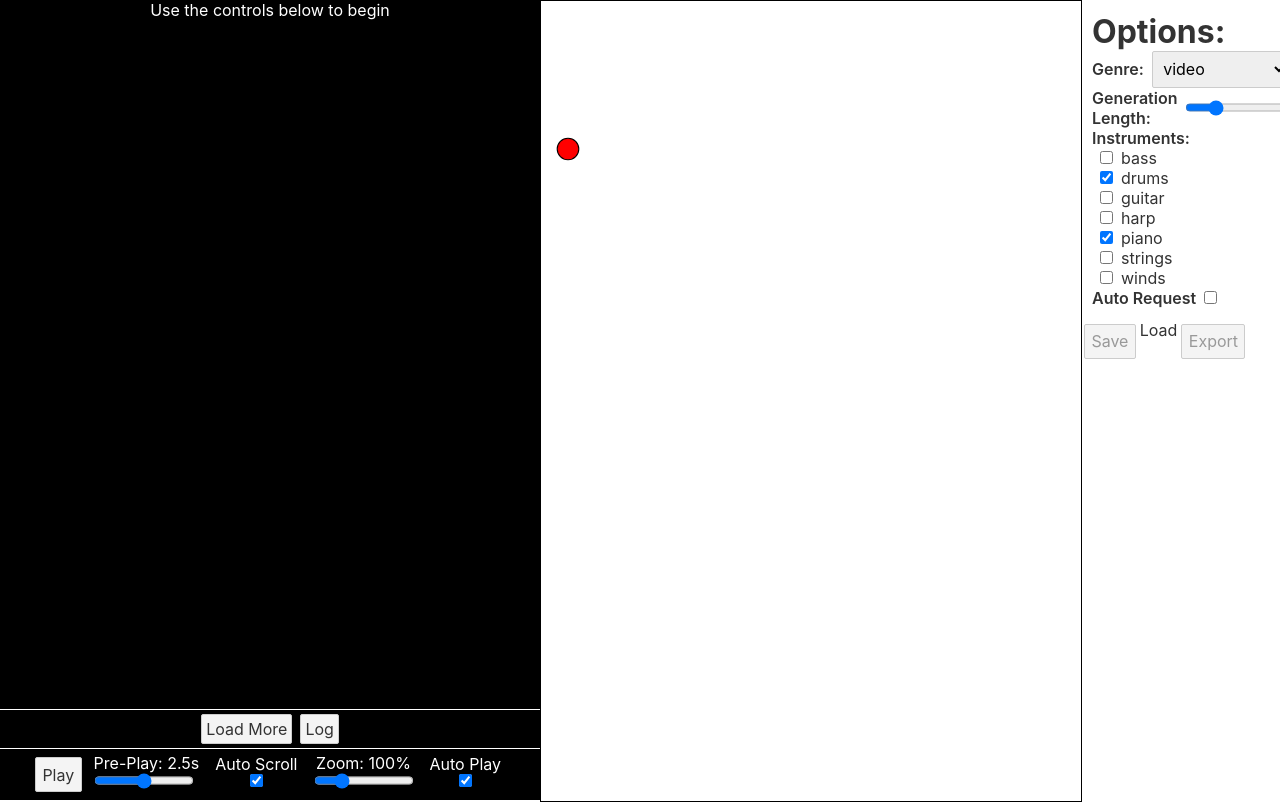
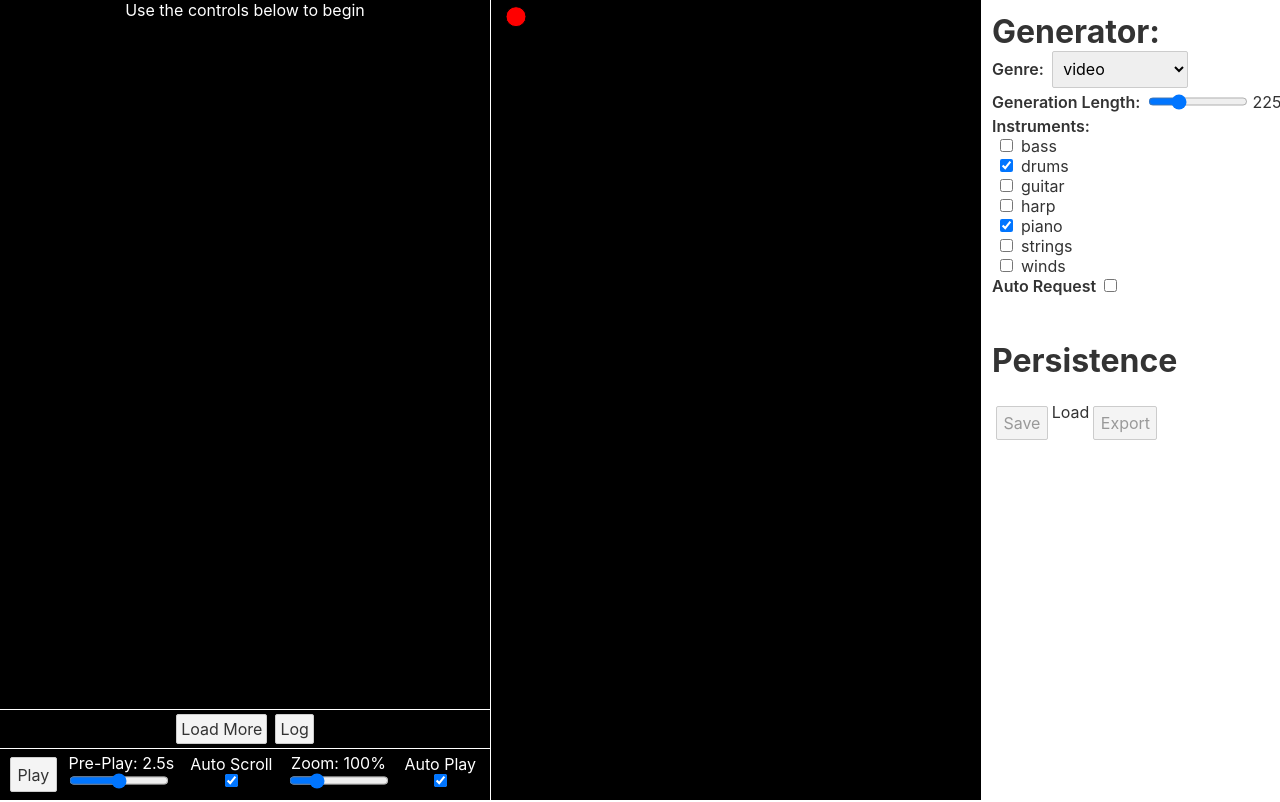
Before and after one commit to stevenwaterman/musetree, a Svelte app: page / in a window 1280 px wide. Shown: the top 802 px of the page. Built offline with nearby package versions, Linux system fonts and the light colour scheme; what retry-axios would draw is missing.

Commit message:
Black background

```diff
--- a/src/App.svelte
+++ b/src/App.svelte
@@ -10,7 +10,7 @@
 <style>
   .columns {
     display: grid;
-    grid-template-columns: 1fr 1fr 200px;
+    grid-template-columns: 1fr 1fr 300px;
     grid-template-rows: auto;
     width: 100vw;
     height: 100vh;
@@ -33,16 +33,13 @@
 
 <div class="columns">
   <div class="col">
-  <!-- 1 -->
     <Track />
     <TrackControls />
   </div>
   <div class="col">
-  <!-- 2 -->
     <TreeVis />
   </div>
   <div class="col">
-  <!-- 3 -->
     <GenerationOptions />
     <PersistenceOptions />
   </div>
--- a/src/generationOptions/GenerationOptions.svelte
+++ b/src/generationOptions/GenerationOptions.svelte
@@ -55,7 +55,7 @@
 </style>
 
 <div class="options">
-  <h1 class="header">Options:</h1>
+  <h1 class="header">Generator:</h1>
   <div class="optionElement">
     <label for="genre">Genre:</label>
     <select id="genre" bind:value={$genreStore}>
--- a/src/persistence/PersistenceOptions.svelte
+++ b/src/persistence/PersistenceOptions.svelte
@@ -23,11 +23,14 @@
     downloadAudio($selectedTrackEncodingStore, format, "export");
   }
 
-  $: trackLoaded = $selectedTrackEncodingStore === ''
+  $: trackLoaded = $selectedTrackEncodingStore === "";
 </script>
 
 <style>
   .container {
+    padding: 12px;
+  }
+  .row {
     display: flex;
     flex-direction: row;
   }
@@ -45,6 +48,8 @@
 </style>
 
 <div class="container">
+  <h1>Persistence</h1>
+  <div class="row">
     <button
       disabled={Object.keys($trackTreeStore.children).length === 0}
       on:click={save}>
@@ -63,26 +68,19 @@
     <div class="dropdown">
       <button disabled={trackLoaded} class="dropbtn">Export</button>
       <div class="dropdown-content">
-      <button
-        disabled={trackLoaded}
-        on:click={() => exportAudio('mp3')}>
+        <button disabled={trackLoaded} on:click={() => exportAudio('mp3')}>
           .mp3
         </button>
-      <button
-        disabled={trackLoaded}
-        on:click={() => exportAudio('wav')}>
+        <button disabled={trackLoaded} on:click={() => exportAudio('wav')}>
           .wav
         </button>
-      <button
-        disabled={trackLoaded}
-        on:click={() => exportAudio('ogg')}>
+        <button disabled={trackLoaded} on:click={() => exportAudio('ogg')}>
           .ogg
         </button>
-      <button
-        disabled={trackLoaded}
-        on:click={() => exportAudio('midi')}>
+        <button disabled={trackLoaded} on:click={() => exportAudio('midi')}>
           .midi
         </button>
       </div>
     </div>
   </div>
+</div>
--- a/src/track/Track.svelte
+++ b/src/track/Track.svelte
@@ -41,7 +41,7 @@
   <Timeline />
   {#each rows as { path, selected }, idx (JSON.stringify(path) + selected)}
     <div class="staticSize" transition:slide|local>
-      <TrackCanvas path={[...path, selected]} section={idx} last={idx === rows.length - 1}/>
+      <TrackCanvas path={[...path, selected]} section={idx}/>
     </div>
   {:else}
       <span class="placeholder">Use the controls below to begin</span>
--- a/src/track/TrackCanvas.svelte
+++ b/src/track/TrackCanvas.svelte
@@ -17,7 +17,6 @@
 
   export let path;
   export let section;
-  export let last;
   let canvas;
 
   let clientWidth;
@@ -47,14 +46,12 @@
     ctx.fillStyle = background;
     ctx.fillRect(0, 0, canvas.width, canvas.height);
 
-    if (!last) {
       const border = "white";
       ctx.strokeStyle = border;
       ctx.lineWidth = 1;
       ctx.moveTo(0, canvas.height - 0.5);
       ctx.lineTo(canvas.width, canvas.height - 0.5);
       ctx.stroke();
-    }
 
     Object.keys(notes).forEach((instrument, idx) => {
       const instrumentNotes = notes[instrument];
--- a/src/treeVis/TreeVis.svelte
+++ b/src/treeVis/TreeVis.svelte
@@ -60,7 +60,7 @@
     if (target.wasSelected) {
       return "#f90";
     }
-    return "#555";
+    return "#fff";
   }
 
   function nodeColor({ wasSelected, isSelected }) {
@@ -88,10 +88,11 @@
 
 <style>
   svg {
-    border: 1px solid black;
+    border-left: 1px solid white;
     height: 100%;
     width: 100%;
     flex-shrink: 0;
+    background-color: black;
   }
   .label {
     pointer-events: none;
@@ -102,7 +103,7 @@
 </style>
 
 {#if root != null}
-  <svg viewBox="0, 0, 500, 500">
+  <svg>
     <g
       id="tree"
       transform={`translate(${dx - xMin},${dy / 3})`}
```
Lines whose indentation alone changed are shown as unchanged.
